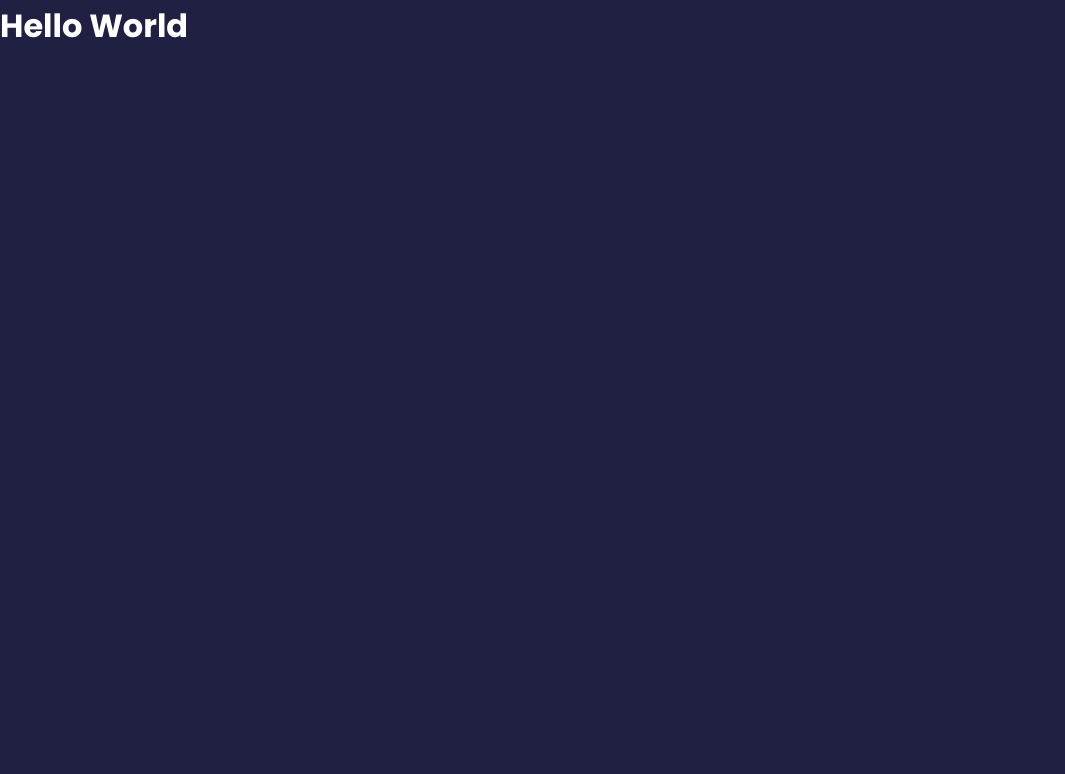
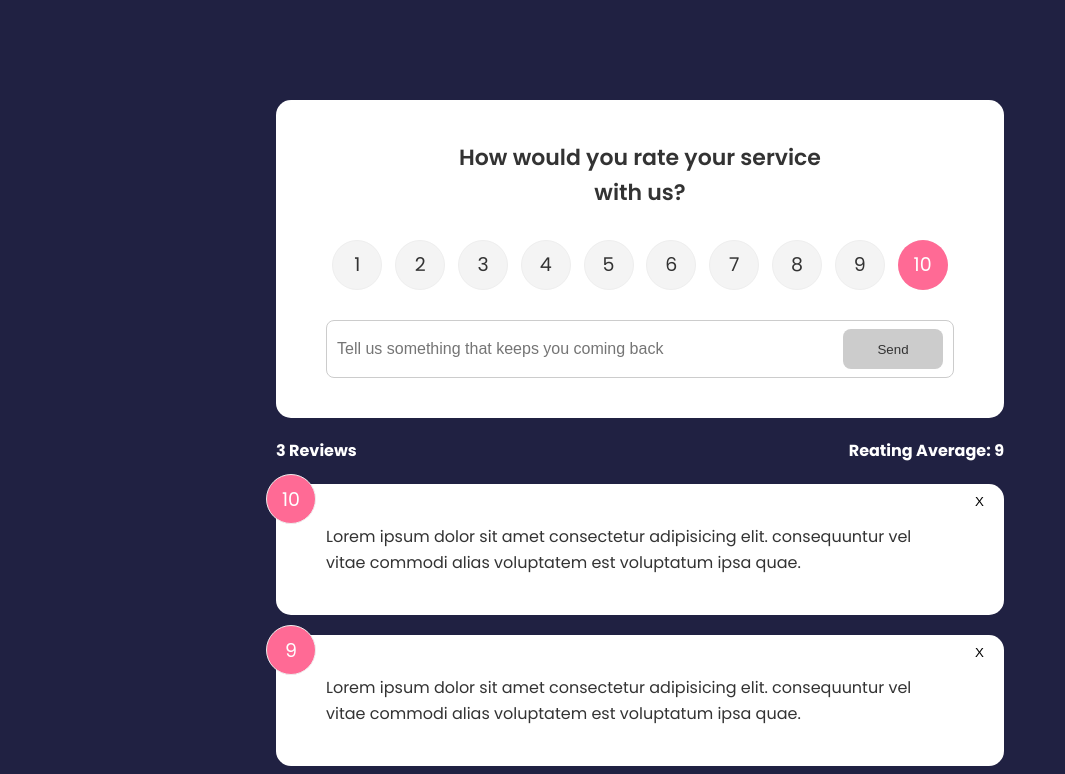
Before and after one commit to Aditya6101/svelte-feedback-app, a Svelte app: page / in a window 1280 px wide. Shown: the top 774 px of the page, without its empty margins (0-1065 px from the left). Built offline with nearby package versions, Linux system fonts and the light colour scheme.

Commit message:
new components, changes added.

```diff
--- a/src/App.svelte
+++ b/src/App.svelte
@@ -1,9 +1,39 @@
 <script>
-  let msg = 'Hello World';
+  import FeedbackForm from './components/FeedbackForm.svelte';
+  import FeedbackList from './components/FeedbackList.svelte';
+  import FeedbackStats from './components/FeedbackStats.svelte';
+
+  let feedback = [
+    {
+      id: 1,
+      rating: 10,
+      text: 'Lorem ipsum dolor sit amet consectetur adipisicing elit. consequuntur vel vitae commodi alias voluptatem est voluptatum ipsa quae.',
+    },
+    {
+      id: 2,
+      rating: 9,
+      text: 'Lorem ipsum dolor sit amet consectetur adipisicing elit. consequuntur vel vitae commodi alias voluptatem est voluptatum ipsa quae.',
+    },
+    {
+      id: 3,
+      rating: 8,
+      text: 'Lorem ipsum dolor sit amet consectetur adipisicing elit. consequuntur vel vitae commodi alias voluptatem est voluptatum ipsa quae.',
+    },
+  ];
+
+  $: count = feedback.length;
+  $: average = feedback.reduce((acc, { rating }) => acc + rating, 0) / count;
+
+  const addFb = (e) => (feedback = [e.detail, ...feedback]);
+
+  const deleteFb = (e) =>
+    (feedback = feedback.filter((fb) => fb.id !== e.detail));
 </script>
 
-<main>
-  <h1>{msg}</h1>
+<main class="container">
+  <FeedbackForm on:add-feedback={addFb} />
+  <FeedbackStats {count} {average} />
+  <FeedbackList {feedback} on:delete-fb={deleteFb} />
 </main>
 
 <style>
--- /dev/null
+++ b/src/components/Button.svelte
@@ -0,0 +1,40 @@
+<script>
+  export let style = 'primary';
+  export let type = 'button';
+  export let disabled = false;
+</script>
+
+<button {type} {disabled} class={style}>
+  <slot />
+</button>
+
+<style>
+  button {
+    color: #fff;
+    border: 0;
+    border-radius: 8px;
+    color: #fff;
+    width: 100px;
+    height: 40px;
+    cursor: pointer;
+  }
+  .primary {
+    background-color: #202142;
+  }
+  .secondary {
+    background: #ff6a95;
+  }
+  button:hover {
+    transform: scale(0.98);
+    opacity: 0.9;
+  }
+  button:disabled {
+    background-color: #cccccc;
+    color: #333;
+    cursor: auto;
+  }
+  button:disabled:hover {
+    transform: scale(1);
+    opacity: 1;
+  }
+</style>
--- /dev/null
+++ b/src/components/FeedbackForm.svelte
@@ -0,0 +1,93 @@
+<script>
+  import { v4 as uuidv4 } from 'uuid';
+  import { createEventDispatcher } from 'svelte';
+
+  import Card from './ui/Card.svelte';
+  import Button from './Button.svelte';
+  import RatingSelect from './RatingSelect.svelte';
+
+  let text = '';
+  let rating = 10;
+  let btnDisabled = true;
+  let min = 10;
+  let msg = '';
+
+  const dispatch = createEventDispatcher();
+
+  const handleInput = () => {
+    if (text.trim().length <= min) {
+      btnDisabled = true;
+      msg = `Text must be at least ${min} characters`;
+    } else {
+      msg = null;
+      btnDisabled = false;
+    }
+  };
+
+  const handleSubmit = () => {
+    if (text.trim().length >= min) {
+      const newFeedback = {
+        id: uuidv4(),
+        text,
+        rating: +rating,
+      };
+      dispatch('add-feedback', newFeedback);
+      text = '';
+      console.log(newFeedback);
+    }
+  };
+</script>
+
+<Card>
+  <header>
+    <h2>How would you rate your service with us?</h2>
+  </header>
+  <form on:submit|preventDefault={handleSubmit}>
+    <RatingSelect on:rating-select={({ detail }) => (rating = detail)} />
+    <div class="input-group">
+      <input
+        type="text"
+        on:input={handleInput}
+        bind:value={text}
+        placeholder="Tell us something that keeps you coming back"
+      />
+      <Button type="submit" disabled={btnDisabled}>Send</Button>
+    </div>
+    {#if msg}
+      <p class="message">{msg}</p>
+    {/if}
+  </form>
+</Card>
+
+<style>
+  header {
+    max-width: 400px;
+    margin: auto;
+  }
+  header h2 {
+    font-size: 22px;
+    font-weight: 600;
+    text-align: center;
+  }
+  .input-group {
+    display: flex;
+    flex-direction: row;
+    border: 1px solid #ccc;
+    padding: 8px 10px;
+    border-radius: 8px;
+    margin-top: 15px;
+  }
+  input {
+    flex-grow: 2;
+    border: none;
+    font-size: 16px;
+  }
+  input:focus {
+    outline: none;
+  }
+  .message {
+    padding-top: 10px;
+    text-align: center;
+    color: rebeccapurple;
+  }
+</style>
--- /dev/null
+++ b/src/components/FeedbackItem.svelte
@@ -0,0 +1,46 @@
+<script>
+  import { createEventDispatcher } from 'svelte';
+  import Card from './ui/Card.svelte';
+
+  export let item;
+  const dispacth = createEventDispatcher();
+
+  const handleDelete = (id) => {
+    dispacth('delete-fb', id);
+  };
+</script>
+
+<Card>
+  <div class="num-display">
+    {item.rating}
+  </div>
+  <button class="close" on:click={() => handleDelete(item.id)}>X</button>
+  <p class="text-display">
+    {item.text}
+  </p>
+</Card>
+
+<style>
+  .num-display {
+    position: absolute;
+    top: -10px;
+    left: -10px;
+    width: 50px;
+    height: 50px;
+    background: #ff6a95;
+    color: #fff;
+    border: 1px #eee solid;
+    border-radius: 50%;
+    padding: 10px;
+    text-align: center;
+    font-size: 19px;
+  }
+  .close {
+    position: absolute;
+    top: 10px;
+    right: 20px;
+    cursor: pointer;
+    background: none;
+    border: none;
+  }
+</style>
--- /dev/null
+++ b/src/components/FeedbackList.svelte
@@ -0,0 +1,11 @@
+<script>
+  import FeebackItem from './FeedbackItem.svelte';
+
+  export let feedback = [];
+</script>
+
+{#each feedback as fb (fb.id)}
+  <FeebackItem item={fb} on:delete-fb />
+{/each}
+
+<style></style>
--- /dev/null
+++ b/src/components/FeedbackStats.svelte
@@ -0,0 +1,17 @@
+<script>
+  export let count;
+  export let average;
+</script>
+
+<div class="feedback-stats">
+  <h4>{count} Reviews</h4>
+  <h4>Reating Average: {average}</h4>
+</div>
+
+<style>
+  .feedback-stats {
+    display: flex;
+    justify-content: space-between;
+    align-items: center;
+  }
+</style>
--- /dev/null
+++ b/src/components/RatingSelect.svelte
@@ -0,0 +1,165 @@
+<script>
+  import { createEventDispatcher } from 'svelte';
+  let selected = 10;
+  const dispatch = createEventDispatcher();
+
+  const onChange = (e) => dispatch('rating-select', e.currentTarget.value);
+</script>
+
+<ul class="rating">
+  <li>
+    <input
+      type="radio"
+      id="num1"
+      name="rating"
+      value="1"
+      on:change={onChange}
+      checked={selected === 1}
+    />
+    <label for="num1">1</label>
+  </li>
+  <li>
+    <input
+      type="radio"
+      id="num2"
+      name="rating"
+      value="2"
+      on:change={onChange}
+      checked={selected === 2}
+    />
+    <label for="num2">2</label>
+  </li>
+  <li>
+    <input
+      type="radio"
+      id="num3"
+      name="rating"
+      value="3"
+      on:change={onChange}
+      checked={selected === 3}
+    />
+    <label for="num3">3</label>
+  </li>
+  <li>
+    <input
+      type="radio"
+      id="num4"
+      name="rating"
+      value="4"
+      on:change={onChange}
+      checked={selected === 4}
+    />
+    <label for="num4">4</label>
+  </li>
+  <li>
+    <input
+      type="radio"
+      id="num5"
+      name="rating"
+      value="5"
+      on:change={onChange}
+      checked={selected === 5}
+    />
+    <label for="num5">5</label>
+  </li>
+  <li>
+    <input
+      type="radio"
+      id="num6"
+      name="rating"
+      value="6"
+      on:change={onChange}
+      checked={selected === 6}
+    />
+    <label for="num6">6</label>
+  </li>
+  <li>
+    <input
+      type="radio"
+      id="num7"
+      name="rating"
+      value="7"
+      on:change={onChange}
+      checked={selected === 7}
+    />
+    <label for="num7">7</label>
+  </li>
+  <li>
+    <input
+      type="radio"
+      id="num8"
+      name="rating"
+      value="8"
+      on:change={onChange}
+      checked={selected === 8}
+    />
+    <label for="num8">8</label>
+  </li>
+  <li>
+    <input
+      type="radio"
+      id="num9"
+      name="rating"
+      value="9"
+      on:change={onChange}
+      checked={selected === 9}
+    />
+    <label for="num9">9</label>
+  </li>
+  <li>
+    <input
+      type="radio"
+      id="num10"
+      name="rating"
+      value="10"
+      on:change={onChange}
+      checked={selected === 10}
+    />
+    <label for="num10">10</label>
+  </li>
+</ul>
+
+<style>
+  .rating {
+    display: flex;
+    align-items: center;
+    justify-content: space-around;
+    margin: 30px 0;
+  }
+  .rating li {
+    position: relative;
+    background: #f4f4f4;
+    width: 50px;
+    height: 50px;
+    padding: 10px;
+    text-align: center;
+    border-radius: 50%;
+    font-size: 19px;
+    border: 1px #eee solid;
+    transition: 0.3s;
+  }
+  .rating li label {
+    position: absolute;
+    top: 50%;
+    left: 50%;
+    width: 50px;
+    height: 50px;
+    padding: 10px;
+    border-radius: 50%;
+    transform: translate(-50%, -50%);
+    cursor: pointer;
+  }
+  .rating li:hover {
+    background: #ff6a95;
+    color: #fff;
+  }
+  /* Make actual radio select invisible */
+  [type='radio'] {
+    opacity: 0;
+  }
+  /* Use the sibling select */
+  [type='radio']:checked ~ label {
+    background: #ff6a95;
+    color: #fff;
+  }
+</style>
--- /dev/null
+++ b/src/components/ui/Card.svelte
@@ -0,0 +1,14 @@
+<div class="card">
+  <slot />
+</div>
+
+<style>
+  .card {
+    background-color: #fff;
+    color: #333;
+    border-radius: 15px;
+    padding: 40px 50px;
+    margin: 20px 0;
+    position: relative;
+  }
+</style>
```
